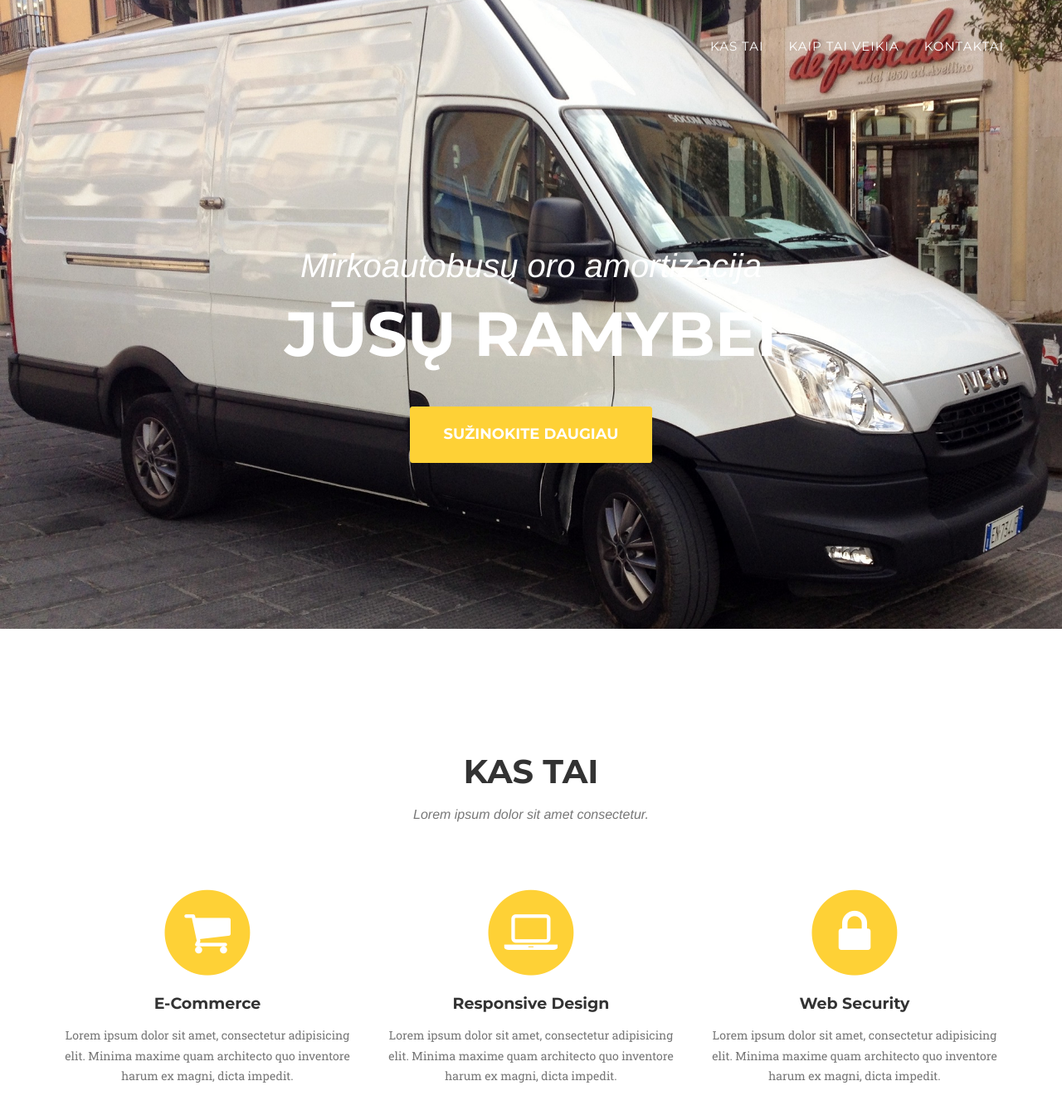
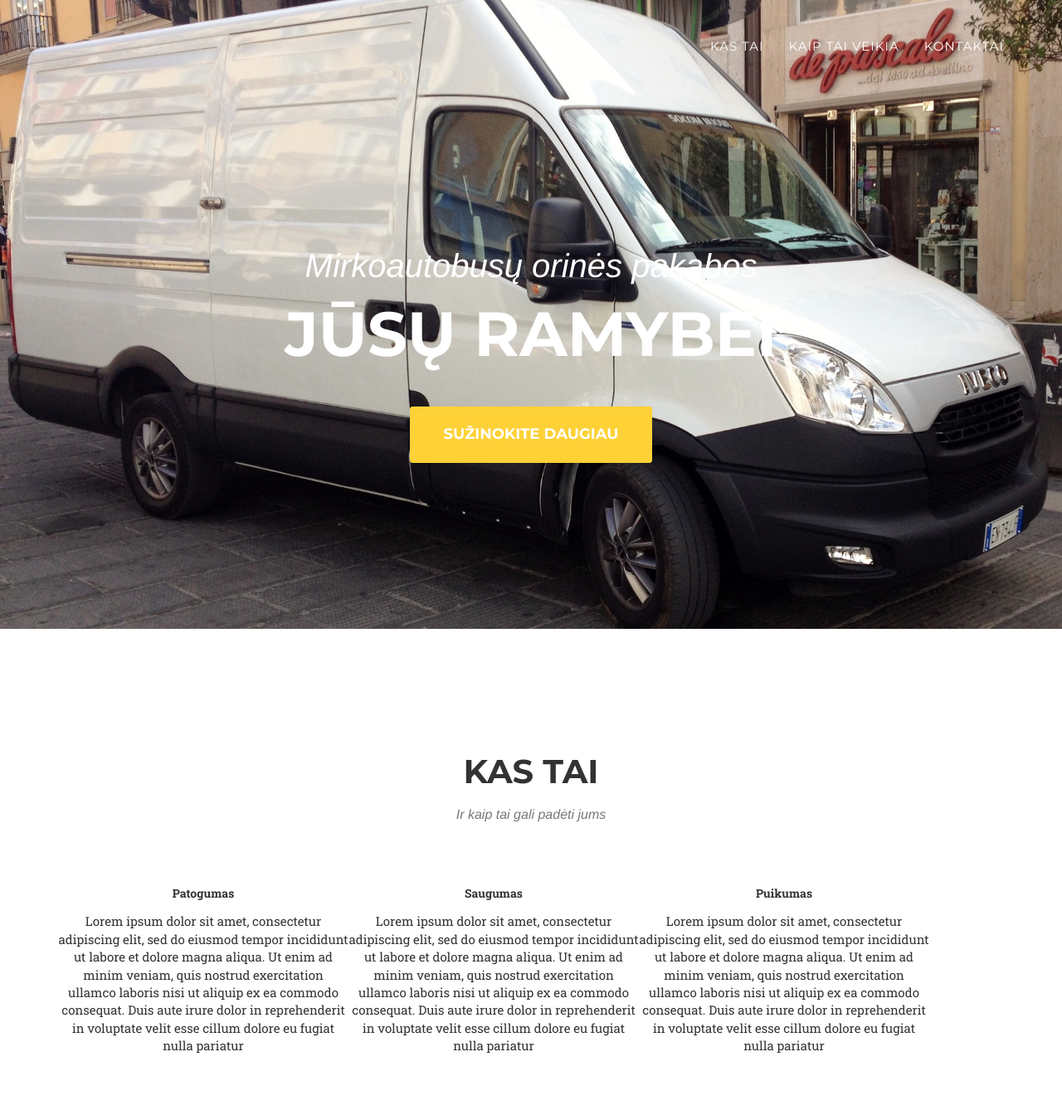
Before and after one commit to Bitvala/MikroautobusuPagalves, a Jekyll site: the page built from index.html, in a window 1280 px wide and 1400 px high. Shown: the top 1344 px of the window at 83% size. Built offline with Jekyll 4.4.1, drawn with Linux system fonts in a browser that asks for light colours; some web fonts are replaced; some of the changed text lies outside the part shown.

Commit message:
Lorem ipsums

```diff
--- a/_includes/contact.html
+++ b/_includes/contact.html
@@ -6,10 +6,22 @@
             </div>
         </div>
         <div class="row">
-            	<div class="map_canvas">
-            		<a href="https://www.google.lt/maps/place/Arneva/@54.6510068,23.0246544,17z/data=!4m2!3m1!1s0x46e13388cde214df:0x50670964c2f7f476?hl=en">
-						<img src="./img/Arneva_map.png">
-					</a>
+            <div class="col-md-6">
+              <div class="Flexible-container">
+                  <iframe width="425" height="350" frameborder="0" scrolling="no" marginheight="0" marginwidth="0" src="https://www.google.com/maps/embed?pb=!1m14!1m8!1m3!1d2308.3318891699846!2d23.024708000000004!3d54.650982000000006!3m2!1i1024!2i768!4f13.1!3m3!1m2!1s0x0%3A0x50670964c2f7f476!2sArneva!5e0!3m2!1slt!2slt!4v1412554229155"></iframe>
+              </div>
+          </div>
+          <div class="col-md-6" style="color:white;" >
+            <address>
+              <strong>UAB Arneva</strong><br>
+              Nepriklausomybės gatvė 47<br>
+              Vilkaviškis, LT-70111<br>
+              Tel.8 608 51117
+          </address>
+          <address>
+         arneva47@gmail.com
+        </address>
+
 
 
 
--- a/_includes/header.html
+++ b/_includes/header.html
@@ -38,7 +38,7 @@
     <header>
         <div class="container">
             <div class="intro-text">
-                <div class="intro-lead-in">Mirkoautobusų oro amortizacija</div>
+                <div class="intro-lead-in">Mirkoautobusų orinės pakabos</div>
                 <div class="intro-heading">Jūsų ramybei</div>
                 <a href="#services" class="page-scroll btn btn-xl">Sužinokite daugiau</a>
             </div>
--- a/_includes/portfolio_grid.html
+++ b/_includes/portfolio_grid.html
@@ -2,14 +2,14 @@
 <section id="portfolio" class="bg-light-gray">
 	<div class="container">
 		<div class="row">
--                <div class="col-lg-12 text-center">
--                    <h2 class="section-heading">Technologija jums</h2>
--                    <h3 class="section-subheading text-muted">Veikia tiesiog oru!</h3>
--                </div>
--            </div>
+			<div class="col-lg-12 text-center">
+				<h2 class="section-heading">Technologija jums</h2>
+				<h3 class="section-subheading text-muted">Veikia tiesiog oru!</h3>
+			</div>
+		</div>
 		<div class="row">
 
-               Jūsų mašina pakyla padedant orui, todėl smaližiai vokiečių kelių detektyvai negali atspėti jūsų tikrojo krovinio svorio vien iš žvilgsnio
+		Lorem ipsum dolor sit amet, consectetur adipiscing elit, sed do eiusmod tempor incididunt ut labore et dolore magna aliqua. Ut enim ad minim veniam, quis nostrud exercitation ullamco laboris nisi ut aliquip ex ea commodo consequat. Duis aute irure dolor in reprehenderit in voluptate velit esse cillum dolore eu fugiat nulla pariatur
 
 		</div>
 	</div>
--- a/_includes/services.html
+++ b/_includes/services.html
@@ -4,34 +4,19 @@
             <div class="row">
                 <div class="col-lg-12 text-center">
                     <h2 class="section-heading">Kas tai</h2>
-                    <h3 class="section-subheading text-muted">Lorem ipsum dolor sit amet consectetur.</h3>
+                    <h3 class="section-subheading text-muted">Ir kaip tai gali padėti jums</h3>
                 </div>
             </div>
-            <div class="row text-center">
-                <div class="col-md-4">
-                    <span class="fa-stack fa-4x">
-                        <i class="fa fa-circle fa-stack-2x text-primary"></i>
-                        <i class="fa fa-shopping-cart fa-stack-1x fa-inverse"></i>
-                    </span>
-                    <h4 class="service-heading">E-Commerce</h4>
-                    <p class="text-muted">Lorem ipsum dolor sit amet, consectetur adipisicing elit. Minima maxime quam architecto quo inventore harum ex magni, dicta impedit.</p>
-                </div>
-                <div class="col-md-4">
-                    <span class="fa-stack fa-4x">
-                        <i class="fa fa-circle fa-stack-2x text-primary"></i>
-                        <i class="fa fa-laptop fa-stack-1x fa-inverse"></i>
-                    </span>
-                    <h4 class="service-heading">Responsive Design</h4>
-                    <p class="text-muted">Lorem ipsum dolor sit amet, consectetur adipisicing elit. Minima maxime quam architecto quo inventore harum ex magni, dicta impedit.</p>
-                </div>
-                <div class="col-md-4">
-                    <span class="fa-stack fa-4x">
-                        <i class="fa fa-circle fa-stack-2x text-primary"></i>
-                        <i class="fa fa-lock fa-stack-1x fa-inverse"></i>
-                    </span>
-                    <h4 class="service-heading">Web Security</h4>
-                    <p class="text-muted">Lorem ipsum dolor sit amet, consectetur adipisicing elit. Minima maxime quam architecto quo inventore harum ex magni, dicta impedit.</p>
-                </div>
+            <div class="row text-center col-md-4">
+                <p><strong>Patogumas</strong></p>
+                Lorem ipsum dolor sit amet, consectetur adipiscing elit, sed do eiusmod tempor incididunt ut labore et dolore magna aliqua. Ut enim ad minim veniam, quis nostrud exercitation ullamco laboris nisi ut aliquip ex ea commodo consequat. Duis aute irure dolor in reprehenderit in voluptate velit esse cillum dolore eu fugiat nulla pariatur
             </div>
+            <div class="row text-center col-md-4">
+             <p><strong>Saugumas</strong></p>
+               Lorem ipsum dolor sit amet, consectetur adipiscing elit, sed do eiusmod tempor incididunt ut labore et dolore magna aliqua. Ut enim ad minim veniam, quis nostrud exercitation ullamco laboris nisi ut aliquip ex ea commodo consequat. Duis aute irure dolor in reprehenderit in voluptate velit esse cillum dolore eu fugiat nulla pariatur
+            </div>
+            <div class="row text-center col-md-4">
+            <p><strong>Puikumas</strong></p>
+                Lorem ipsum dolor sit amet, consectetur adipiscing elit, sed do eiusmod tempor incididunt ut labore et dolore magna aliqua. Ut enim ad minim veniam, quis nostrud exercitation ullamco laboris nisi ut aliquip ex ea commodo consequat. Duis aute irure dolor in reprehenderit in voluptate velit esse cillum dolore eu fugiat nulla pariatur
         </div>
     </section>
```
Also changed, not shown: _includes/css/agency.css (+21 -0 lines). Lines whose indentation alone changed are shown as unchanged.
